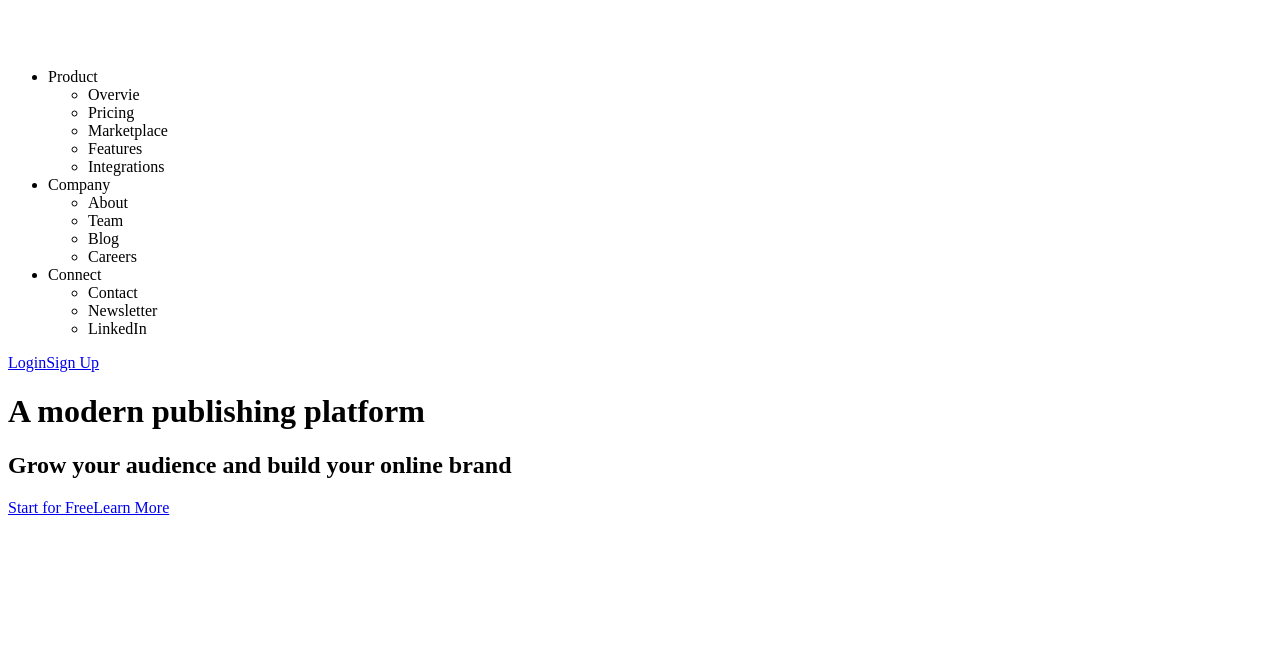
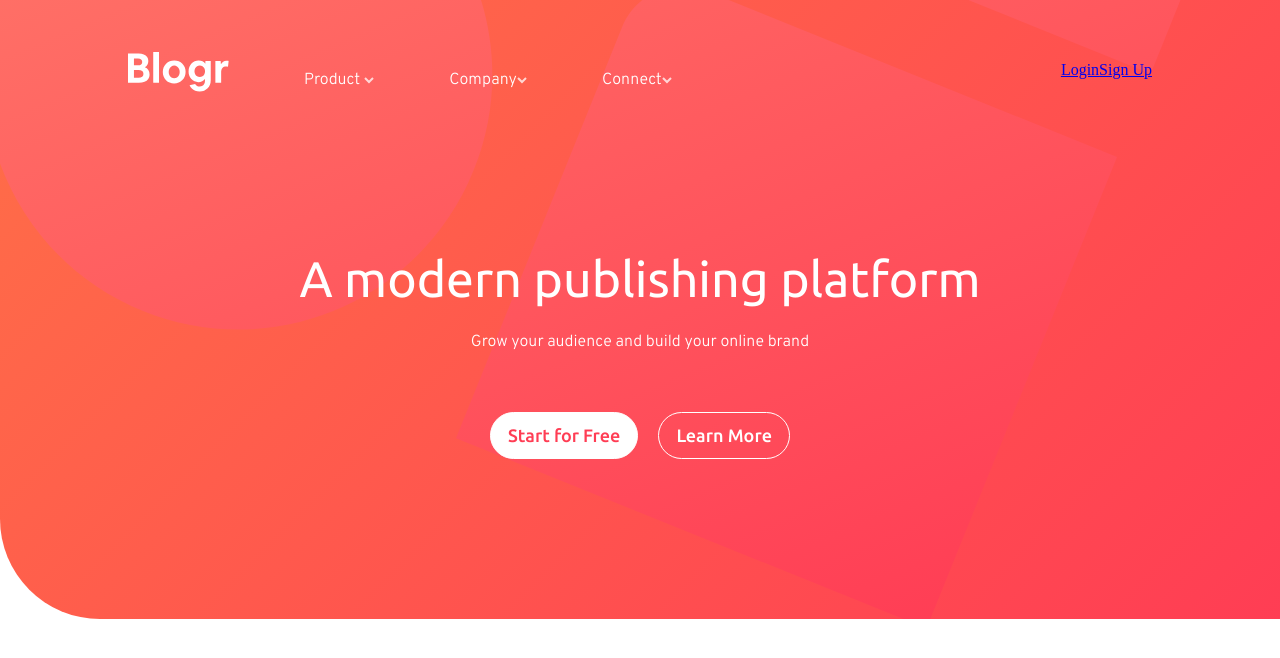
Before and after one commit to RemyPia/blogrLanding, a plain HTML site: page index.html in a window 1280 px wide. Drawn offline with Linux system fonts and the light colour scheme.

Commit message:
header 2.0

```diff
--- a/css/style.css
+++ b/css/style.css
@@ -0,0 +1,175 @@
+* {
+    margin: 0;
+    padding: 0;
+    box-sizing: border-box;
+}
+
+body {
+    position: relative;
+
+
+}
+
+
+/* Header et menu ===> lien de navigation */
+
+header {
+    position: absolute;
+    left: 50%;
+    transform: translateX(-50%);
+    display: flex;
+    justify-content: space-between;
+    align-items: center;
+    width: 80%;
+    margin-top: 50px;
+    z-index: 200;
+}
+
+header>div {
+    display: flex;
+}
+
+header>div>img {
+    margin-right: 75px;
+    transform: translateY(2px);
+}
+
+header div>ul {
+    display: flex;
+    align-items: flex-end;
+    justify-content: space-around;
+
+}
+
+header div>ul>li>a {
+    color: white;
+    list-style: none;
+    font-family: overpass;
+    font-size: 16px;
+    text-decoration: none;
+
+}
+
+header div>ul>li {
+    position: relative;
+    list-style: none;
+    margin-right: 75px;
+    transition: ease 1s;
+
+
+}
+
+.lienHeader {
+    position: absolute;
+    left: 0;
+
+    background-color: white;
+    width: 150px;
+    display: none;
+    opacity: 0;
+
+}
+
+.lienHeader>li {
+    list-style: none;
+    color: grey;
+    font-family: ubuntu;
+    font-size: 14px;
+    font-weight: 500;
+    margin: 15px;
+    transition: ease 10s;
+}
+
+header div>ul>li:hover .lienHeader,
+.lienHeader:hover {
+    display: block;
+    opacity: 1;
+    cursor: pointer;
+}
+
+
+
+
+
+/* Premiére section Hero Header */
+
+.headerTitre {
+    width: 100%;
+    background: linear-gradient(135deg, hsl(13, 100%, 64%) 0%, hsl(353, 100%, 62%) 100%);
+    position: relative;
+    margin: auto;
+    border-radius: 0 0 0 100px;
+    z-index: 10;
+    overflow: hidden;
+}
+
+.headerTitre h1 {
+    font-family: ubuntu;
+    font-size: 50px;
+    color: white;
+    font-weight: 300;
+    padding-top: 250px;
+    margin-bottom: 25px;
+    text-align: center;
+
+}
+
+.headerTitre h2 {
+    font-family: overpass;
+    font-size: 16px;
+    color: white;
+    font-weight: 100;
+
+    text-align: center;
+
+}
+
+.headerTitre div {
+    width: 100%;
+    display: flex;
+    justify-content: center;
+    margin-top: 50px;
+    padding-bottom: 150px;
+
+}
+
+.headerTitre div a {
+    padding: 12px 17px;
+    font-family: ubuntu;
+    font-size: 18px;
+    font-weight: 500;
+    text-decoration: none;
+    border: white 1px solid;
+    border-radius: 25px;
+    margin: 10px;
+    transition: ease 0.5s;
+}
+
+.headerTitre div a:nth-of-type(1) {
+    color: hsl(353, 100%, 62%);
+    background-color: white;
+}
+
+.headerTitre div a:nth-of-type(1):hover {
+    border-color: hsl(353, 100%, 62%);
+    color: white;
+    background-color: hsl(353, 100%, 62%);
+}
+
+.headerTitre div a:nth-of-type(2) {
+    color: white;
+}
+
+.headerTitre div a:nth-of-type(2):hover {
+    border-color: white;
+    color: hsl(353, 100%, 62%);
+    background-color: white;
+}
+
+.headerTitre img {
+    position: absolute;
+    left: -400px;
+    width: 160%;
+    z-index: -2;
+    top: -180%;
+}
--- a/index.html
+++ b/index.html
@@ -5,6 +5,8 @@
   <meta charset="UTF-8">
   <meta name="viewport" content="width=device-width, initial-scale=1.0">
   <link rel="stylesheet" href="css/style.css">
+  <link href="https://fonts.googleapis.com/css2?family=Overpass:wght@300;600&display=swap" rel="stylesheet">
+  <link href="https://fonts.googleapis.com/css2?family=Ubuntu:wght@400;500;700&display=swap" rel="stylesheet">
 
   <link rel="icon" type="image/png" sizes="32x32" href="./images/favicon-32x32.png">
 
@@ -16,38 +18,53 @@
     <div><img src="images/logo.svg" alt="">
       <ul>
 
-        <li>Product</li>
+        <li>  <a href="#"> Product</a> <img src="images/icon-arrow-light.svg" alt="">
         <ul class="lienHeader">
-          <li>Overvie</li>
-          <li>  Pricing</li>
-          <li>  Marketplace</li>
-          <li>  Features</li>
-          <li>  Integrations</li>
-        </ul>
+          <li>Overview</li>
+          <li> Pricing</li>
+          <li> Marketplace</li>
+          <li> Features</li>
+          <li> Integrations</li>
+        </ul></li>
 
-        <li>Company</li>
+        <li> <a href=""> Company</a><img src="images/icon-arrow-light.svg" alt="">
         <ul class="lienHeader">
           <li>About</li>
-          <li>  Team</li>
-          <li>  Blog</li>
-          <li>  Careers</li>
+          <li> Team</li>
+          <li> Blog</li>
+          <li> Careers</li>
+        </ul>
+        </li>
 
-        </ul>
-        <li>Connect</li>
+        <li> <a href=""> Connect</a><img src="images/icon-arrow-light.svg" alt="">
         <ul class="lienHeader">
           <li>Contact</li>
           <li>Newsletter</li>
           <li>LinkedIn</li>
-
-        </ul>
+        </ul></li>
       </ul>
     </div>
-    <div><a href="#">Login</a><a href="#">Sign Up</a></div>
+    <div>
+      <a href="#">Login</a>
+      <a href="#">Sign Up</a>
+    </div>
 
-    <h1>A modern publishing platform</h1>
-    <h2>Grow your audience and build your online brand</h2>
-    <div><a href="#">Start for Free</a><a href="#">Learn More</a></div>
   </header>
+
+  <main>
+    <section class="headerTitre">
+
+      <h1>A modern publishing platform</h1>
+
+      <h2>Grow your audience and build your online brand</h2>
+
+      <div><a href="#">Start for Free</a><a href="#">Learn More</a></div>
+
+      <img src="images/bg-pattern-intro.svg" alt="">
+
+    </section>
+
+  </main>
 
 
 </body>
```
